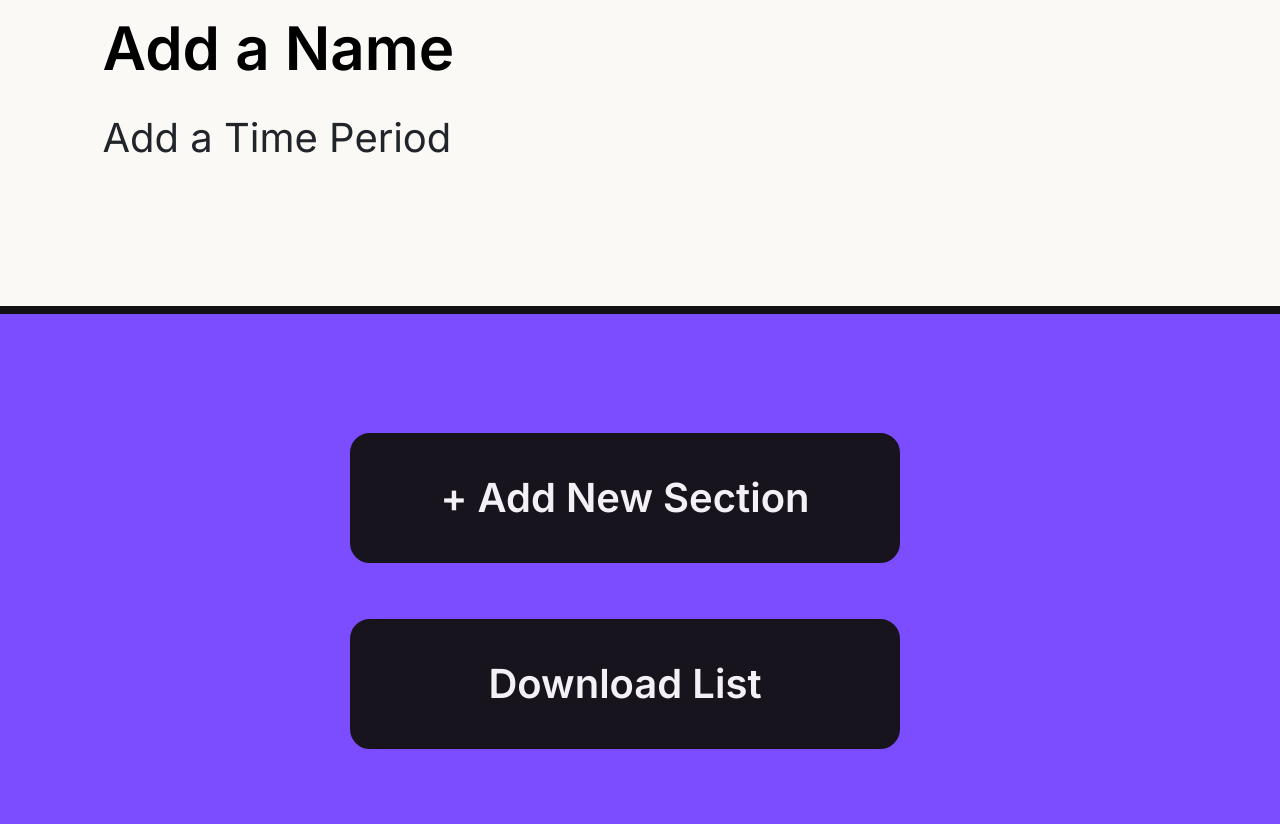
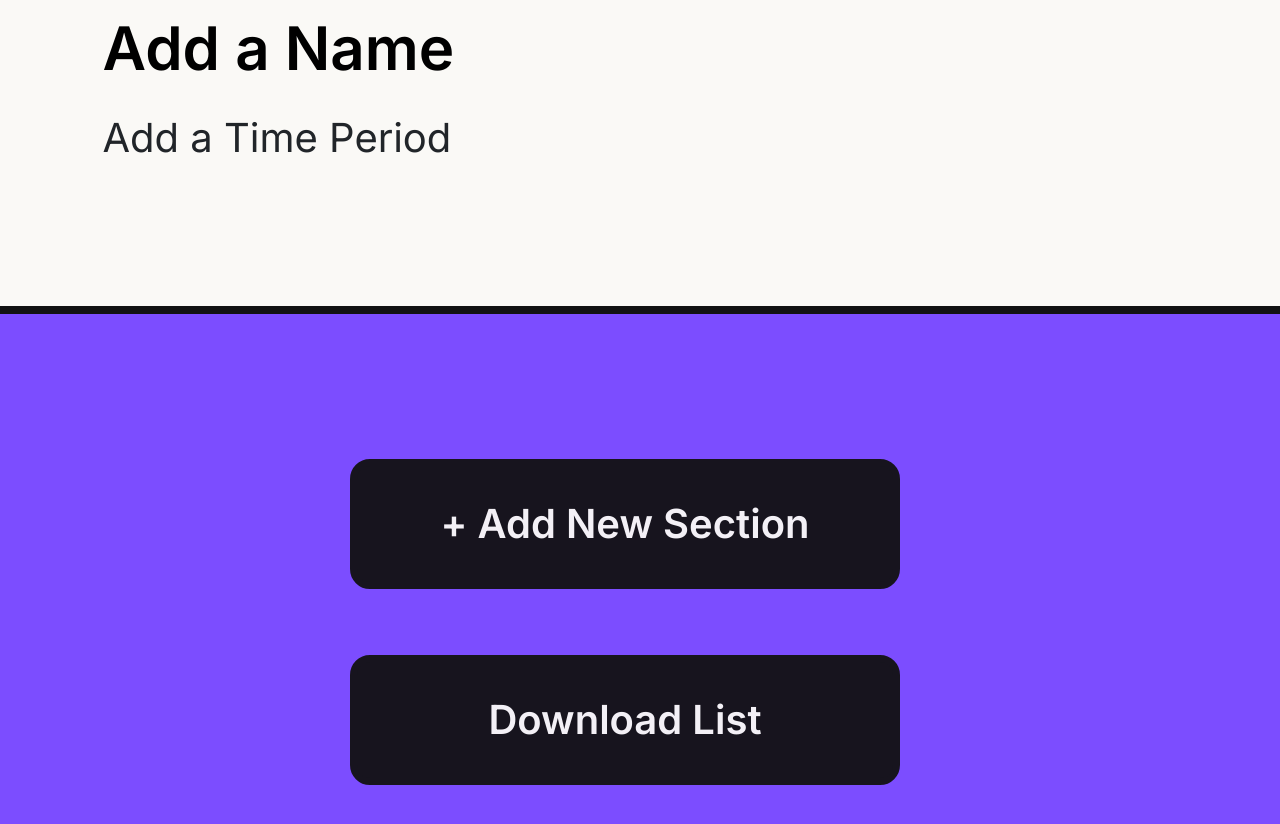
Before and after one commit to GarrettMould/soundboard, a plain HTML site: page index.html in a window 1280 px wide. Shown: the part 772-1596 px from the top of the page. Drawn offline with nearby package versions, Linux system fonts and the light colour scheme; some icons are missing.

Commit message:
footer updates

```diff
--- a/CSS/style.scss
+++ b/CSS/style.scss
@@ -711,6 +711,7 @@ header {
   outline: none;
   width: 550px;
   height: 130px;
+  margin-bottom: 2%;
   font-size: 200%;
   border-radius: 20px;
 }
@@ -718,10 +719,13 @@ header {
 // FOOTER
 
 .footer {
+  display: flex;
+  justify-content: center;
+  align-items: center;
   border-top: 8px solid $blackColor;
   padding-top: 5%;
   padding-bottom: 5%;
-  height: auto;
+  height: 580px;
 }
 // DOWNLOAD LIST BUTTON
 
```
Also changed, not shown: CSS/style.css, 1 other file.
